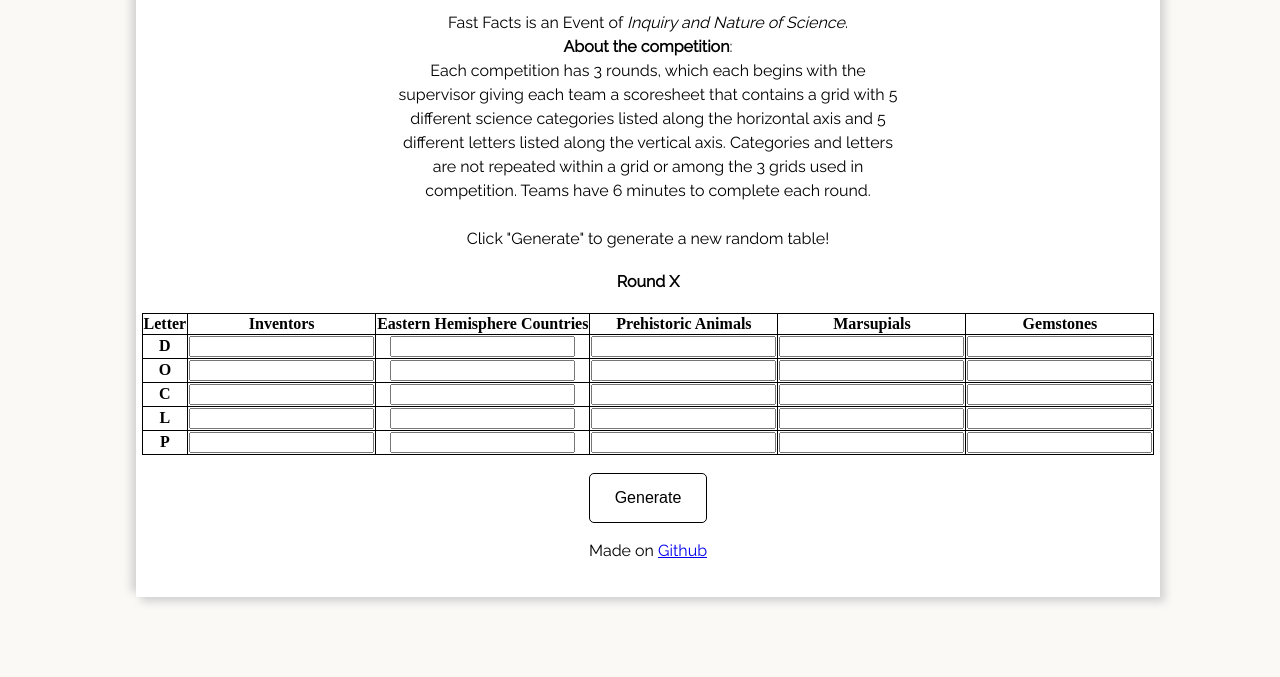
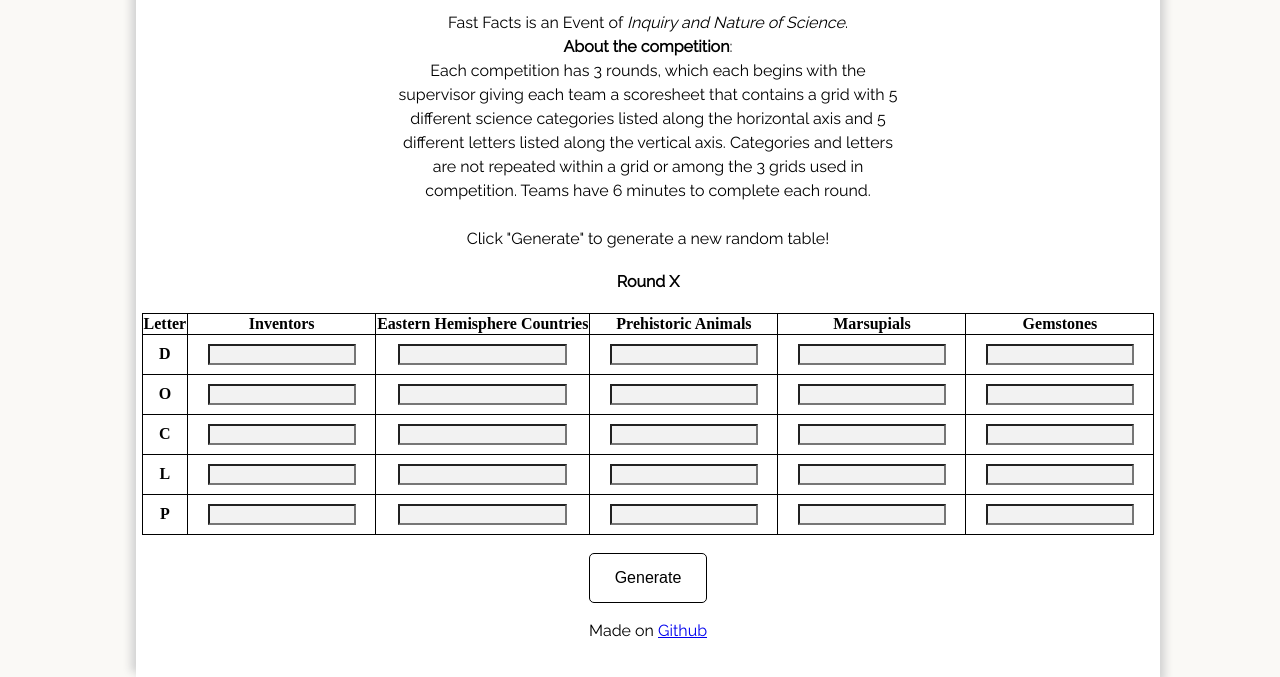
Before and after one commit to tsxing/scio-fastfacts-practice, a plain HTML site: page index.html in a window 1280 px wide. Shown: the part 159-836 px from the top of the page. Before the commit the page ends 808 px from the top, so only its background shows below. Drawn offline with Linux system fonts and the light colour scheme; a web font is replaced by a local one.

Commit message:
Update style.css

```diff
--- a/style.css
+++ b/style.css
@@ -63,3 +63,11 @@ p{
 	transform: translateY(-2px);
 
 }
+
+input[type=text] {
+  width: 80%;
+  padding:5 20px;
+  margin: 8px 0;
+  box-sizing: border-box;
+  background-color: #f2f2f2;
+}
```
